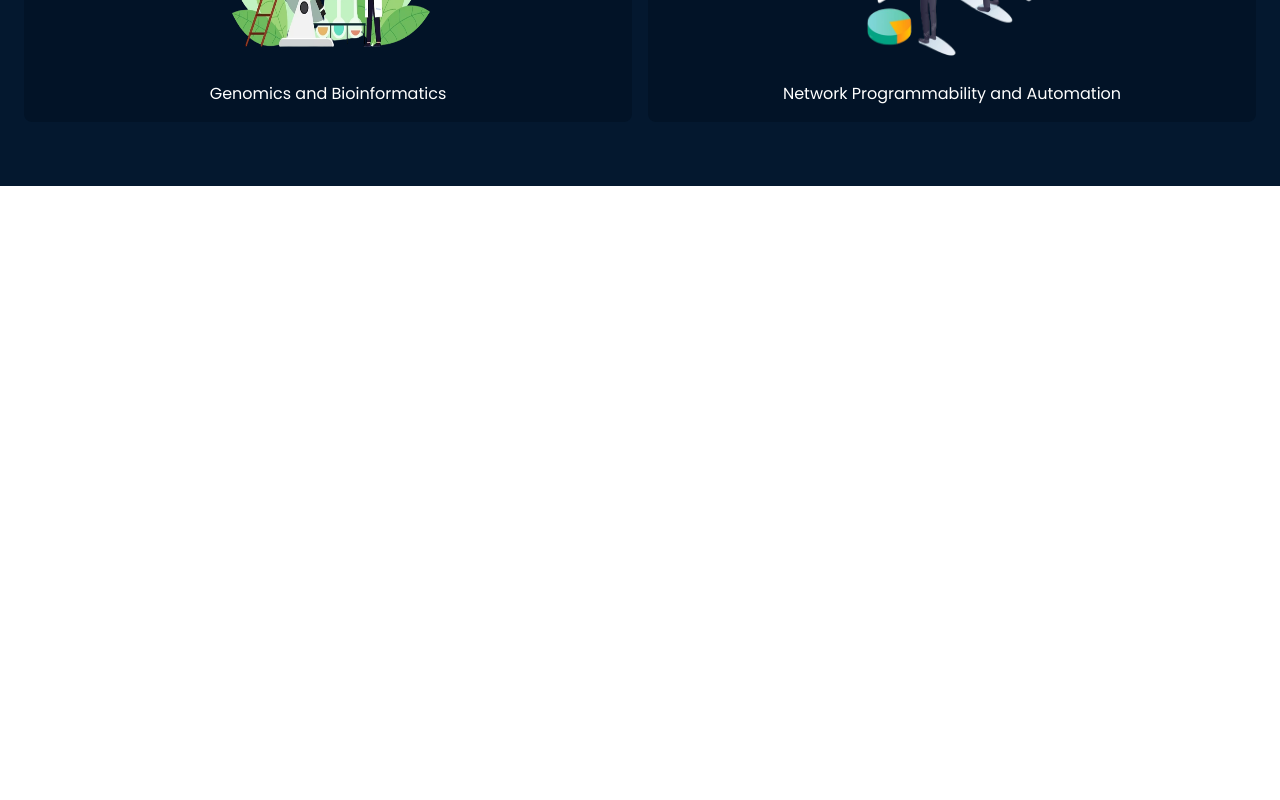
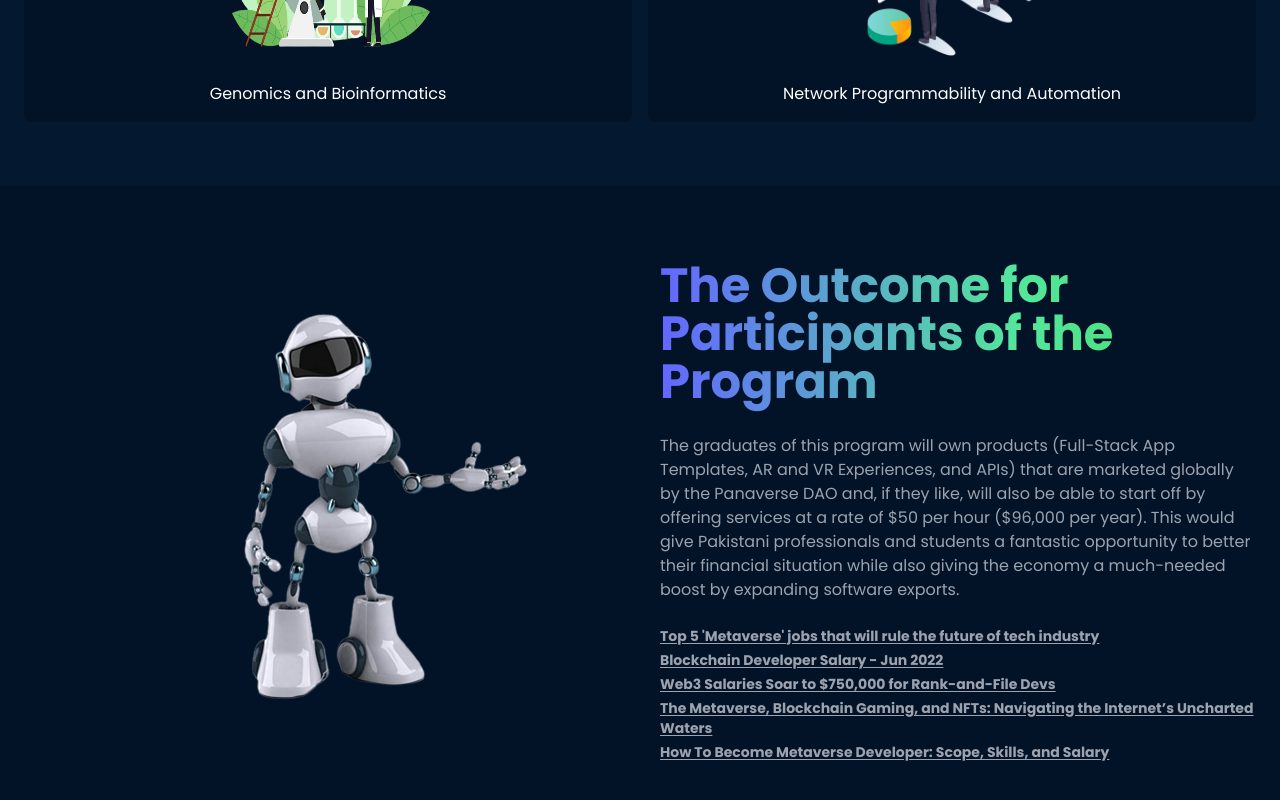
Before and after one commit to aliaftabsheikh/panaverse-website, a Next.js app: page / in a window 1280 px wide. Shown: the part 2849-3649 px from the top of the page. Before the commit the page ends 3035 px from the top, so only its background shows below. Built offline with nearby package versions, Linux system fonts and the light colour scheme.

Commit message:
outcome section

```diff
--- a/public/constants/images.js
+++ b/public/constants/images.js
@@ -10,6 +10,7 @@ import geonomicsIcon from "../images/geonomics.png";
 import iotIcon from "../images/IOT.png";
 import networkIcon from "../images/network.png";
 import cloudIcon from "../images/cloud_computing.png";
+import Robot from "../images/Robots.png";
 
 export default {
   panaverseLogo,
@@ -24,4 +25,5 @@ export default {
   iotIcon,
   networkIcon,
   cloudIcon,
+  Robot
 };
--- a/src/app/page.tsx
+++ b/src/app/page.tsx
@@ -6,6 +6,7 @@ import Hero from "@/components/widget/Hero/page";
 import Image from "next/image";
 import { images } from "../../public/constants";
 import SpecializedTracks from "@/components/widget/SpecializedTracks/page";
+import OutcomeBrief from "@/components/widget/OutcomeBrief/page";
 
 export default function Home() {
   return (
@@ -17,6 +18,7 @@ export default function Home() {
     <CourseBrief/>
     <CompulsoryQuarters/>
     <SpecializedTracks/>
+    <OutcomeBrief/>
     </>
   );
 }
--- a/src/components/shared/SpecializationQuartersBrief/page.tsx
+++ b/src/components/shared/SpecializationQuartersBrief/page.tsx
@@ -6,7 +6,7 @@ import { images } from '../../../../public/constants'
 
 function SpecializationQuartersBrief({name, image, id}: specializedTracksData) {
   return (
-    <div className='w-full hover:scale-95 transition-all'>
+    <div className='w-full hover:scale-[1.02] transition-all'>
         <Link href={`/tracks/${id}`}>
             <div className='bg-[#021327] flex flex-col items-center justify-center rounded-lg p-4'>
                 <Image className='w-56 h-56 md:w-44 md:h-44' src={image} alt="web3Icon"/>
--- /dev/null
+++ b/src/components/widget/OutcomeBrief/page.jsx
@@ -0,0 +1,53 @@
+import Image from 'next/image'
+import React from 'react'
+import { images } from '../../../../public/constants'
+
+function OutcomeBrief() {
+    const impLinks = [
+        {
+          text: "Top 5 'Metaverse' jobs that will rule the future of tech industry",
+          link: "https://content.techgig.com/hiring/top-5-metaverse-jobs-that-will-rule-the-future-of-tech-industry/articleshow/87581325.cms",
+        },
+        {
+          text: "Blockchain Developer Salary - Jun 2022",
+          link: "https://web3.career/web3-salaries/blockchain-developer",
+        },
+        {
+          text: "Web3 Salaries Soar to $750,000 for Rank-and-File Devs",
+          link: "https://thedefiant.io/web3-soaring-salaries/",
+        },
+        {
+          text: "The Metaverse, Blockchain Gaming, and NFTs: Navigating the Internet’s Uncharted Waters",
+          link: "https://newzoo.com/insights/trend-reports/newzoo-report-on-metaverse-blockchain-gaming-nft-2022",
+        },
+        {
+          text: "How To Become Metaverse Developer: Scope, Skills, and Salary",
+          link: "https://www.blockchain-council.org/metaverse/how-to-become-metaverse-developer/",
+        },
+      ];
+
+  return (
+    <main className="bg-[#021327] flex justify-center">
+    <section className="w-[1280px] px-6 md:px-4 sm:px-2 py-16 flex justify-center items-center  gap-6">
+    <Image className='w-1/2 lg:hidden' src={images.Robot} alt="robot"/>
+
+    <div>
+        <h2 className='text-5xl lg:text-4xl text_gradient font-bold py-3'>The Outcome for Participants of the Program</h2>
+        <p className='mt-4 text-gray-400'>The graduates of this program will own products (Full-Stack App Templates, AR and VR Experiences, and APIs) that are marketed globally by the Panaverse DAO and, if they like, will also be able to start off by offering services at a rate of $50 per hour ($96,000 per year). This would give Pakistani professionals and students a fantastic opportunity to better their financial situation while also giving the economy a much-needed boost by expanding software exports.</p>
+
+        <div className='mt-5'>
+            {impLinks.map((item, index)=>(
+                <div key={index} className="flex gap-4 text-gray-400 hover:text-[#44DA64] transition-all">
+                    <a href={item.link} className="underline underline-offset-2 mt-1">
+                    <p className='text-sm font-semibold'>{item.text}</p>
+                    </a>
+                </div>
+            ))}
+        </div>
+    </div>
+    </section>
+    </main>
+  )
+}
+
+export default OutcomeBrief
```
Also changed, not shown: public/images/Robots.png (added), public/images/metaverse.png (added).
